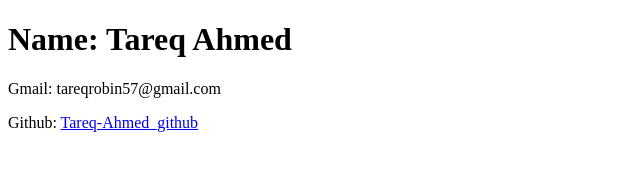
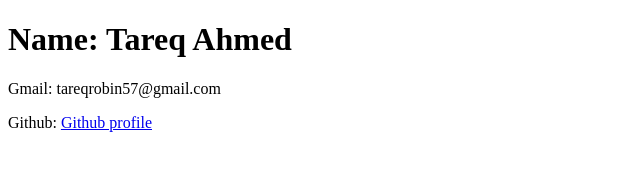
Before and after one commit to Tareq-Ahmed-Github/my-bio, a plain HTML site: page index.html in a window 1280 px wide. Shown: the full height of the page, 0-640 px from the left. Drawn offline with Linux system fonts and the light colour scheme.

Commit message:
github profile link name update

```diff
--- a/index.html
+++ b/index.html
@@ -12,7 +12,7 @@
     <p>
       Github:
       <a href="https://github.com/Tareq-Ahmed-github" target="blank"
-        >Tareq-Ahmed_github</a
+        >Github profile</a
       >
     </p>
   </body>
```
